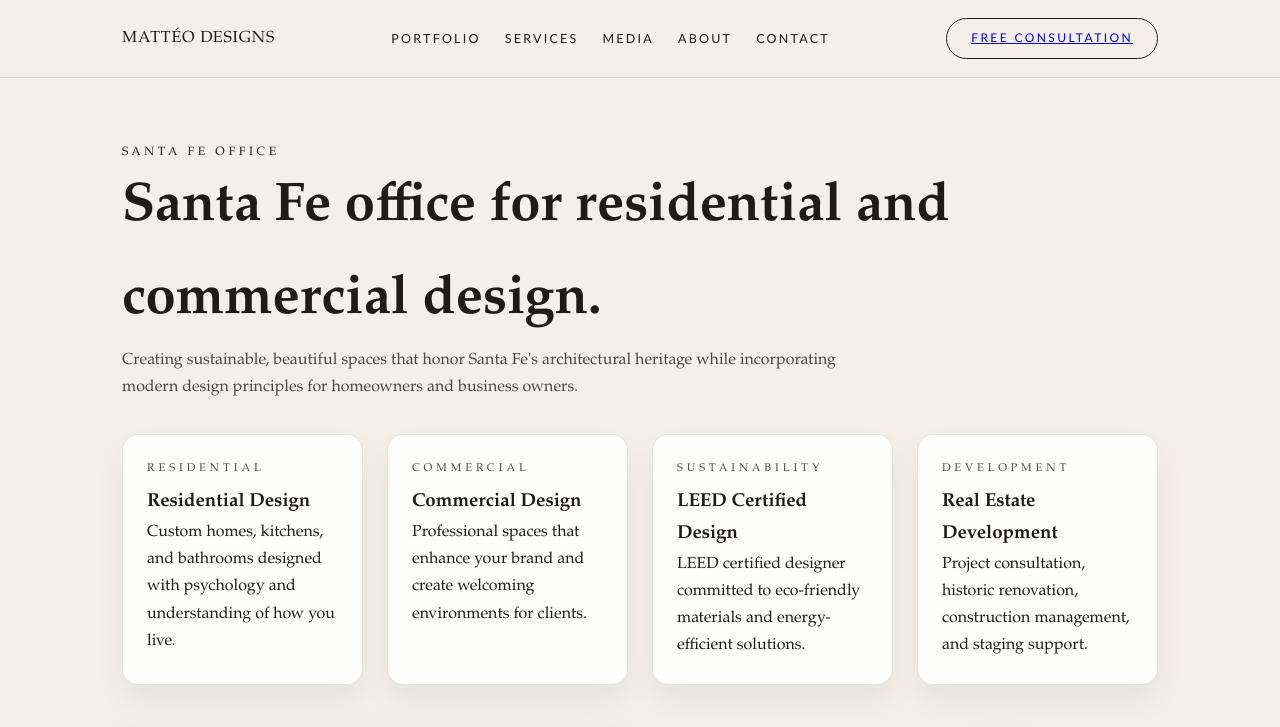
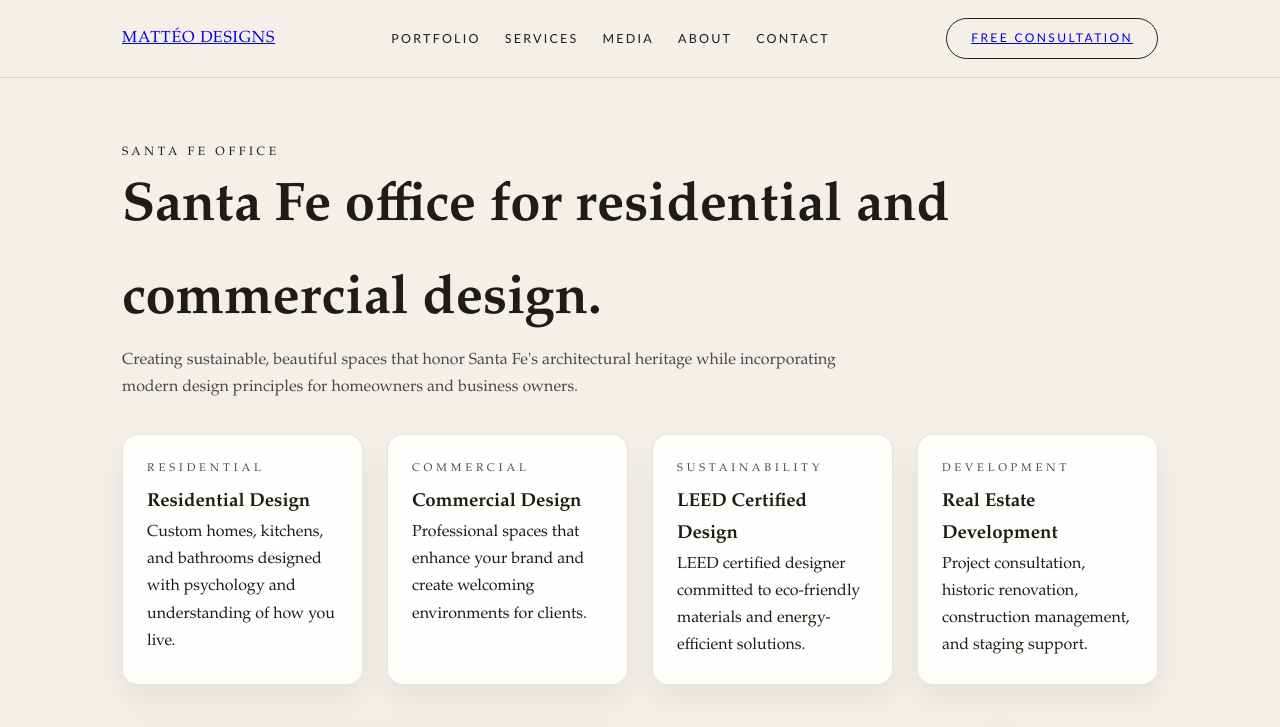
Before and after one commit to griffinkrutherford/Matteo-Designs-Brainstorming, a plain HTML site: page sections/wewood-inspired/about.html in a window 1280 px wide. Shown: the top 727 px of the page. Drawn offline with Linux system fonts and the light colour scheme.

Commit message:
Link primary nav logos back to home

```diff
--- a/sections/wewood-inspired/about.html
+++ b/sections/wewood-inspired/about.html
@@ -122,7 +122,7 @@
 <body>
     <header>
         <div class="header-inner">
-            <div class="logo">Mattéo Designs</div>
+            <a class="logo" href="index.html">Mattéo Designs</a>
             <nav>
                 <ul>
                     <li><a href="gallery.html">PORTFOLIO</a></li>
```
Also changed, not shown: sections/wewood-inspired/contact.html (+1 -1 lines), sections/wewood-inspired/gallery.html (+1 -1 lines), sections/wewood-inspired/hartwell.html (+1 -1 lines), sections/wewood-inspired/index.html (+1 -1 lines), sections/wewood-inspired/media.html (+1 -1 lines), sections/wewood-inspired/rustic-ranch.html (+1 -1 lines), sections/wewood-inspired/services.html (+1 -1 lines), sections/wewood-inspired/wickser.html (+1 -1 lines).
